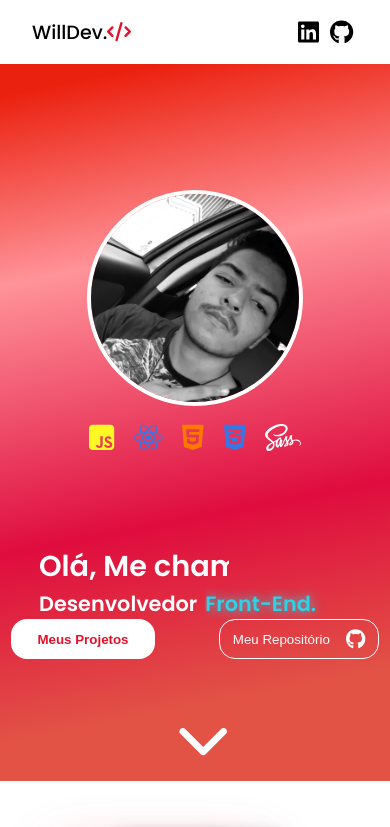
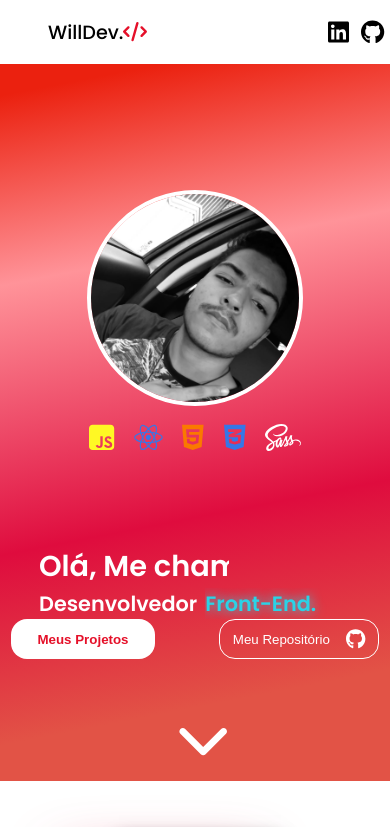
Before and after one commit to williamwallace076/Site-portifolio, a React (Vite) app: page / in a window 390 px wide. Shown: the top 827 px of the page. Built offline with nearby package versions, Linux system fonts and the light colour scheme.

Commit message:
mobile-resp_header

```diff
--- a/src/Components/Header/Style_Header.js
+++ b/src/Components/Header/Style_Header.js
@@ -20,7 +20,8 @@ export const HeaderArea = styled.div`
 
     @media screen and (max-width: 600px){
 
-       padding: 2rem;
+        padding: 0;
+        padding-left: 3rem;
 
     }
 
```
